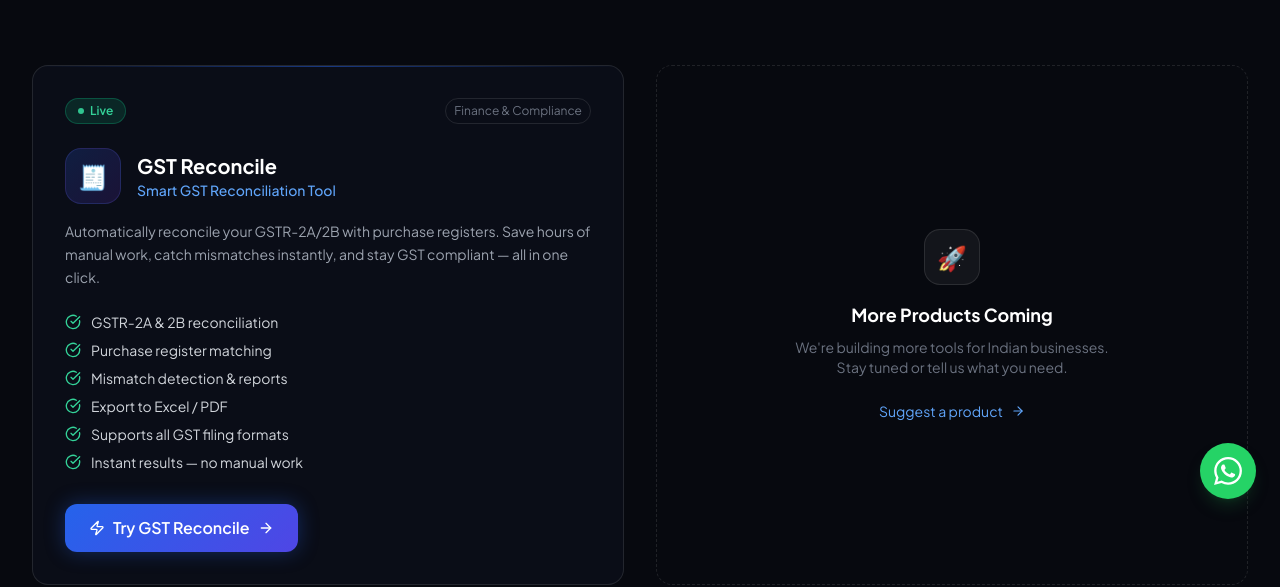
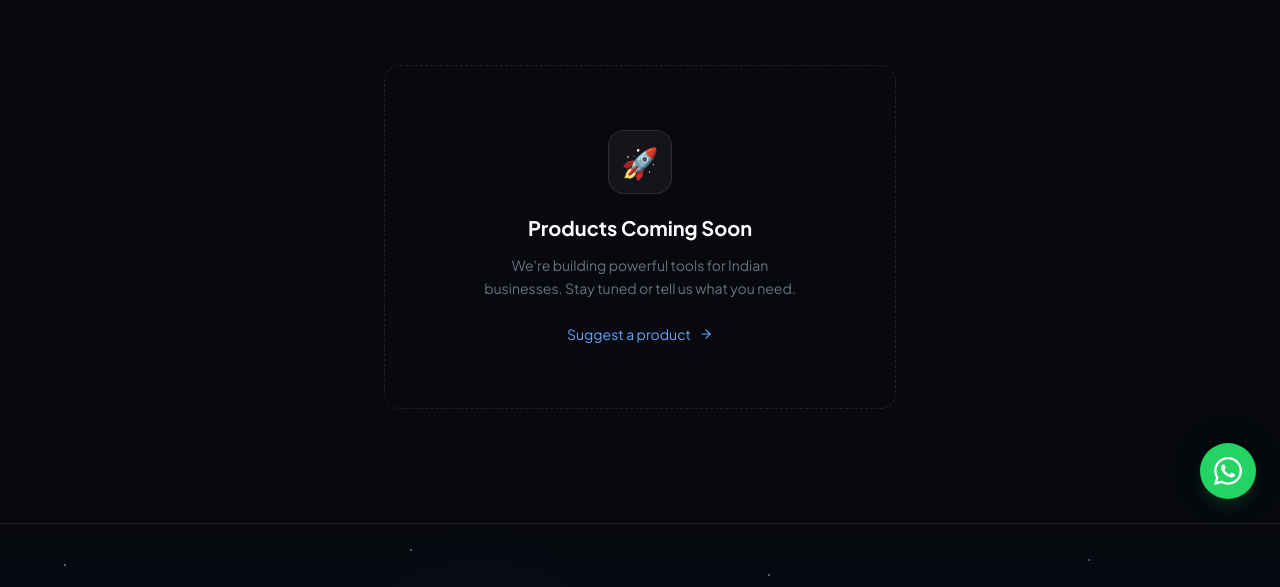
Before and after one commit to anshuman2001/nexaweb-solutions, a Next.js app: page /products in a window 1280 px wide. Shown: the part 277-864 px from the top of the page. Built offline with nearby package versions, Linux system fonts and the light colour scheme; no server answers.

Commit message:
Remove GST Reconcile from products page, show coming soon

```diff
--- a/app/products/page.tsx
+++ b/app/products/page.tsx
@@ -1,6 +1,6 @@
 import { Metadata } from 'next';
 import Link from 'next/link';
-import { ArrowRight, Package, CheckCircle, Zap } from 'lucide-react';
+import { ArrowRight, Package } from 'lucide-react';
 import JsonLd from '@/components/seo/JsonLd';
 
 const siteUrl = process.env.NEXT_PUBLIC_SITE_URL || 'https://digiagentix.vercel.app';
@@ -17,28 +17,7 @@ export const metadata: Metadata = {
   },
 };
 
-const products = [
-  {
-    id: 'gst-reconcile',
-    href: '/gst-reconcile',
-    badge: 'Live',
-    badgeColor: 'green',
-    icon: '🧾',
-    name: 'GST Reconcile',
-    tagline: 'Smart GST Reconciliation Tool',
-    description: 'Automatically reconcile your GSTR-2A/2B with purchase registers. Save hours of manual work, catch mismatches instantly, and stay GST compliant — all in one click.',
-    features: [
-      'GSTR-2A & 2B reconciliation',
-      'Purchase register matching',
-      'Mismatch detection & reports',
-      'Export to Excel / PDF',
-      'Supports all GST filing formats',
-      'Instant results — no manual work',
-    ],
-    cta: 'Try GST Reconcile',
-    category: 'Finance & Compliance',
-  },
-];
+const products: never[] = [];
 
 const breadcrumbSchema = {
   '@context': 'https://schema.org',
@@ -71,79 +50,15 @@ export default function ProductsPage() {
             </p>
           </div>
 
-          {/* Products Grid */}
-          <div className="grid grid-cols-1 lg:grid-cols-2 gap-8 mb-20">
-            {products.map((product) => (
-              <div
-                key={product.id}
-                className="relative rounded-2xl border border-white/10 bg-[#0c0f1a]/80 p-8 hover:border-blue-500/30 transition-all group overflow-hidden"
-              >
-                {/* Top glow */}
-                <div className="absolute top-0 left-0 right-0 h-px"
-                  style={{ background: 'linear-gradient(90deg, transparent, rgba(37,99,235,0.5), transparent)' }} />
-
-                {/* Badge */}
-                <div className="flex items-center justify-between mb-6">
-                  <span className={`inline-flex items-center gap-1.5 px-3 py-1 rounded-full text-xs font-semibold ${
-                    product.badgeColor === 'green'
-                      ? 'bg-emerald-500/15 border border-emerald-500/30 text-emerald-400'
-                      : 'bg-blue-500/15 border border-blue-500/30 text-blue-400'
-                  }`}>
-                    <span className={`w-1.5 h-1.5 rounded-full animate-pulse ${
-                      product.badgeColor === 'green' ? 'bg-emerald-400' : 'bg-blue-400'
-                    }`} />
-                    {product.badge}
-                  </span>
-                  <span className="text-xs text-gray-500 border border-white/10 px-2 py-1 rounded-full">
-                    {product.category}
-                  </span>
-                </div>
-
-                {/* Icon + Name */}
-                <div className="flex items-center gap-4 mb-4">
-                  <div className="w-14 h-14 rounded-2xl flex items-center justify-center text-2xl flex-shrink-0"
-                    style={{ background: 'linear-gradient(135deg, rgba(37,99,235,0.2), rgba(124,58,237,0.15))', border: '1px solid rgba(99,102,241,0.2)' }}>
-                    {product.icon}
-                  </div>
-                  <div>
-                    <h2 className="text-xl font-bold text-white">{product.name}</h2>
-                    <p className="text-blue-400 text-sm font-medium">{product.tagline}</p>
-                  </div>
-                </div>
-
-                <p className="text-gray-400 text-sm leading-relaxed mb-6">{product.description}</p>
-
-                {/* Features */}
-                <ul className="space-y-2 mb-8">
-                  {product.features.map((f) => (
-                    <li key={f} className="flex items-center gap-2.5 text-sm text-gray-300">
-                      <CheckCircle className="w-4 h-4 text-emerald-400 flex-shrink-0" />
-                      {f}
-                    </li>
-                  ))}
-                </ul>
-
-                {/* CTA */}
-                <Link
-                  href={product.href}
-                  className="inline-flex items-center gap-2 px-6 py-3 rounded-xl text-white font-semibold transition-all btn-glow btn-shimmer group-hover:shadow-blue-500/30"
-                  style={{ background: 'linear-gradient(135deg, #2563eb, #4f46e5)' }}
-                >
-                  <Zap className="w-4 h-4" />
-                  {product.cta}
-                  <ArrowRight className="w-4 h-4 group-hover:translate-x-1 transition-transform" />
-                </Link>
-              </div>
-            ))}
-
-            {/* Coming Soon card */}
-            <div className="relative rounded-2xl border border-dashed border-white/10 p-8 flex flex-col items-center justify-center text-center min-h-[400px]">
-              <div className="w-14 h-14 rounded-2xl bg-white/5 border border-white/10 flex items-center justify-center text-2xl mb-4">
+          {/* Coming Soon */}
+          <div className="flex justify-center">
+            <div className="relative rounded-2xl border border-dashed border-white/10 p-16 flex flex-col items-center justify-center text-center max-w-lg w-full">
+              <div className="w-16 h-16 rounded-2xl bg-white/5 border border-white/10 flex items-center justify-center text-3xl mb-5">
                 🚀
               </div>
-              <h3 className="text-lg font-bold text-white mb-2">More Products Coming</h3>
-              <p className="text-gray-500 text-sm max-w-xs">
-                We&apos;re building more tools for Indian businesses. Stay tuned or tell us what you need.
+              <h3 className="text-xl font-bold text-white mb-3">Products Coming Soon</h3>
+              <p className="text-gray-500 text-sm max-w-xs leading-relaxed">
+                We&apos;re building powerful tools for Indian businesses. Stay tuned or tell us what you need.
               </p>
               <Link href="/contact" className="mt-6 inline-flex items-center gap-2 text-sm text-blue-400 hover:text-blue-300 transition-colors">
                 Suggest a product <ArrowRight className="w-3.5 h-3.5" />
```
